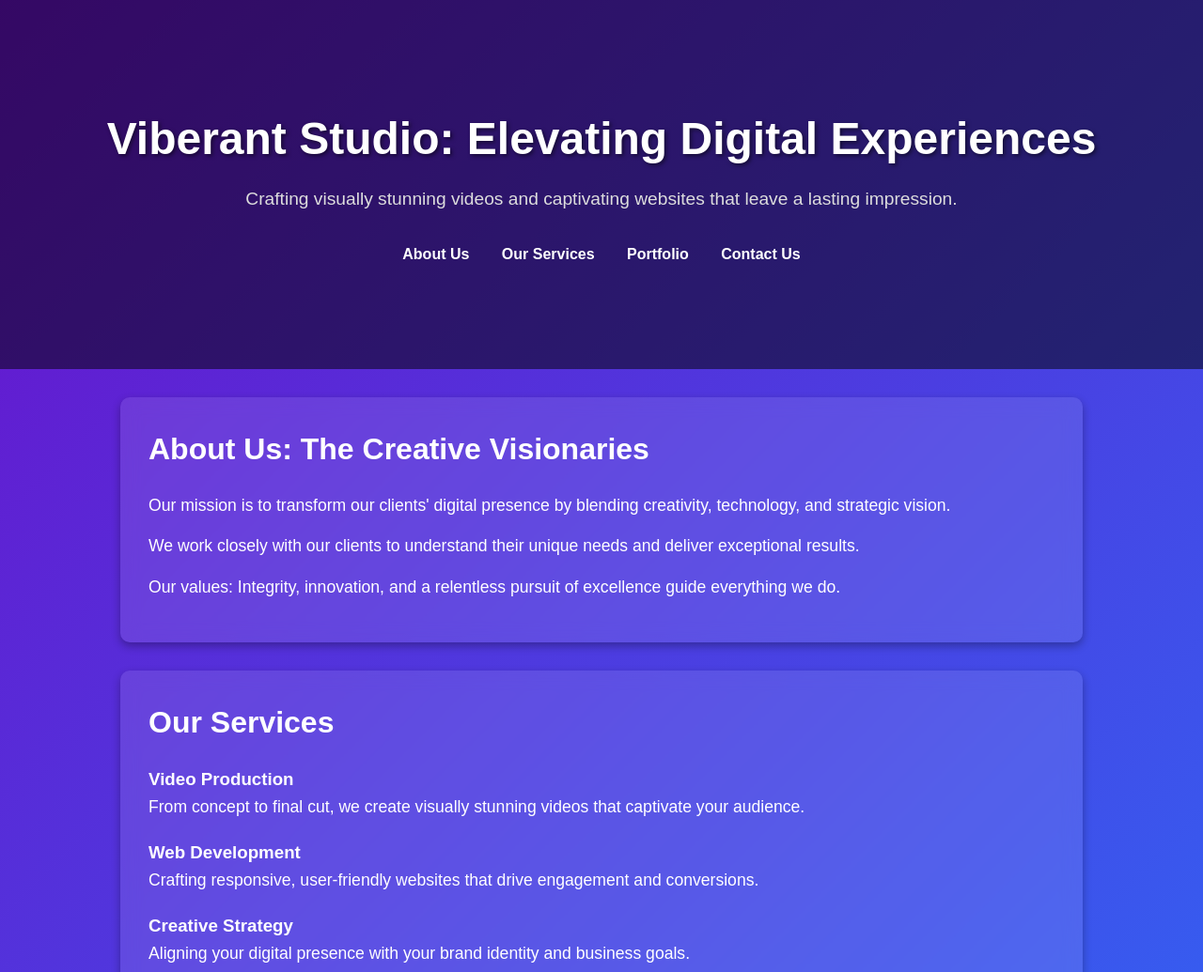
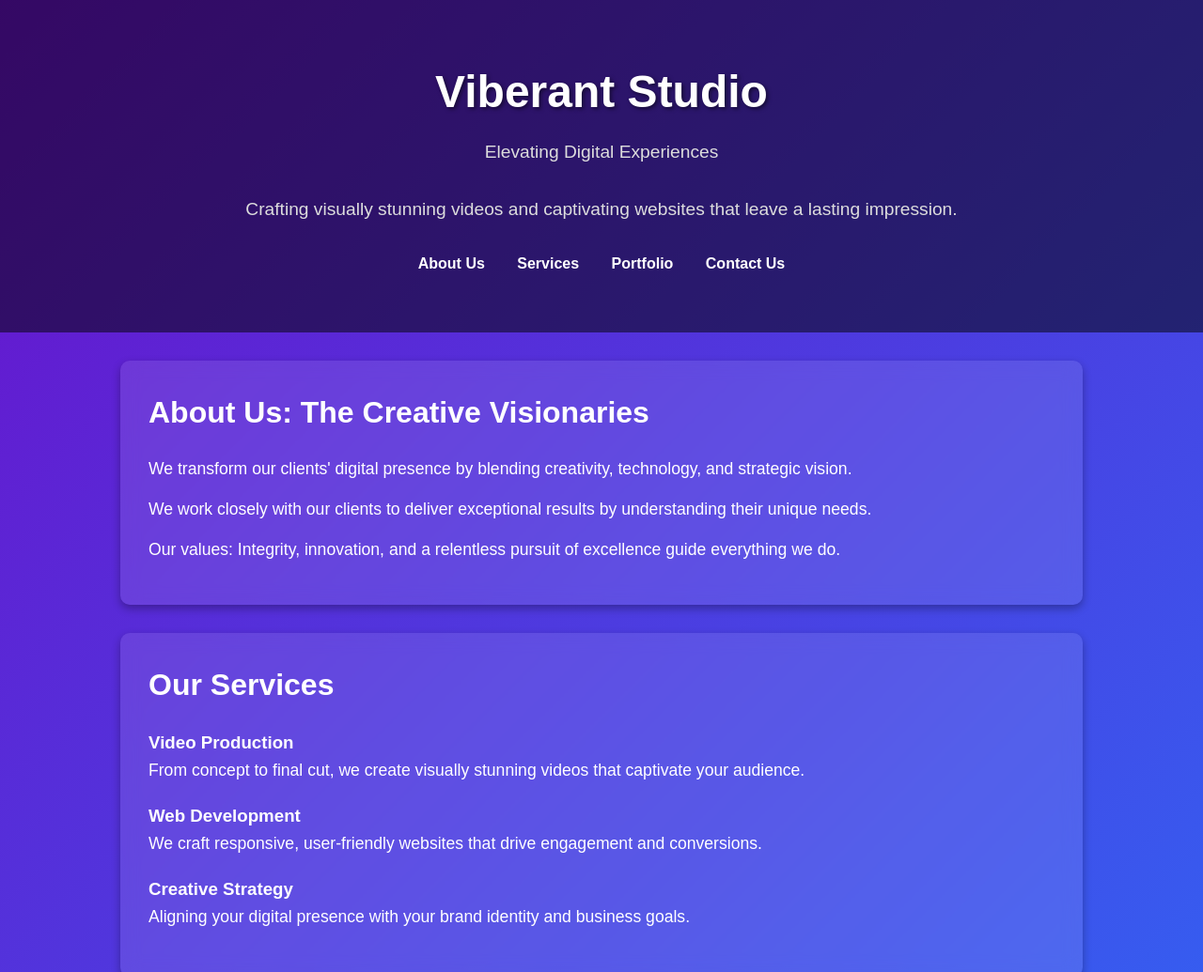
Before and after one commit to bharani9024/viberantstudio, a React app: page index.html in a window 1280 px wide. Shown: the top 1035 px of the page at 94% size. Built offline with nearby package versions, Linux system fonts and the light colour scheme.

Commit message:
Update index.html

```diff
--- a/index.html
+++ b/index.html
@@ -5,16 +5,18 @@
     <meta name="viewport" content="width=device-width, initial-scale=1.0">
     <title>Viberant Studio | Elevating Digital Experiences</title>
     <link rel="stylesheet" href="styles.css">
+    <script defer src="app.js"></script>
 </head>
 <body>
-    <header>
-        <div class="hero-section">
-            <h1>Viberant Studio: Elevating Digital Experiences</h1>
+    <header class="hero-section">
+        <div class="content">
+            <h1>Viberant Studio</h1>
+            <p>Elevating Digital Experiences</p>
             <p>Crafting visually stunning videos and captivating websites that leave a lasting impression.</p>
             <nav>
                 <ul>
                     <li><a href="#about">About Us</a></li>
-                    <li><a href="#services">Our Services</a></li>
+                    <li><a href="#services">Services</a></li>
                     <li><a href="#portfolio">Portfolio</a></li>
                     <li><a href="#contact">Contact Us</a></li>
                 </ul>
@@ -22,14 +24,14 @@
         </div>
     </header>
 
-    <section id="about">
+    <section id="about" class="fade-in">
         <h2>About Us: The Creative Visionaries</h2>
-        <p>Our mission is to transform our clients' digital presence by blending creativity, technology, and strategic vision.</p>
-        <p>We work closely with our clients to understand their unique needs and deliver exceptional results.</p>
+        <p>We transform our clients' digital presence by blending creativity, technology, and strategic vision.</p>
+        <p>We work closely with our clients to deliver exceptional results by understanding their unique needs.</p>
         <p>Our values: Integrity, innovation, and a relentless pursuit of excellence guide everything we do.</p>
     </section>
 
-    <section id="services">
+    <section id="services" class="parallax">
         <h2>Our Services</h2>
         <div class="service">
             <h3>Video Production</h3>
@@ -37,7 +39,7 @@
         </div>
         <div class="service">
             <h3>Web Development</h3>
-            <p>Crafting responsive, user-friendly websites that drive engagement and conversions.</p>
+            <p>We craft responsive, user-friendly websites that drive engagement and conversions.</p>
         </div>
         <div class="service">
             <h3>Creative Strategy</h3>
@@ -61,10 +63,10 @@
         </div>
     </section>
 
-    <section id="contact">
+    <section id="contact" class="fade-in">
         <h2>Contact Us</h2>
         <p>Ready to elevate your digital presence? Let's discuss how Viberant Studio can help you achieve your goals.</p>
-        <a href="mailto:info@viberantstudio.works">Contact us at: info@viberantstudio.works</a>
+        <a href="mailto:info@viberantstudio.works" class="contact-button">Contact Us</a>
     </section>
 
     <footer>
```
